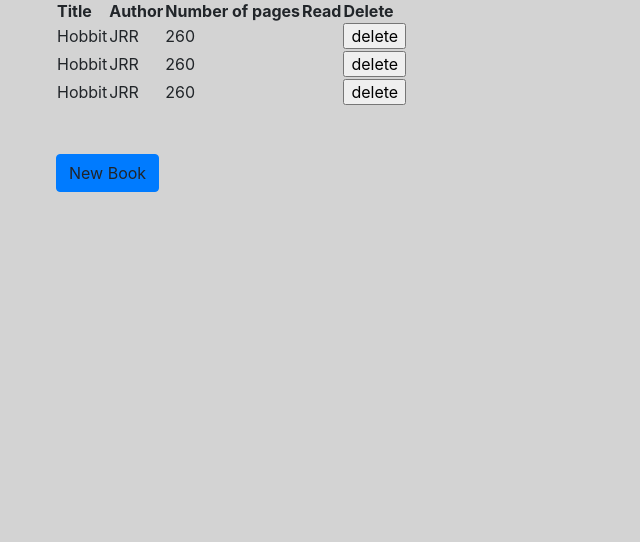
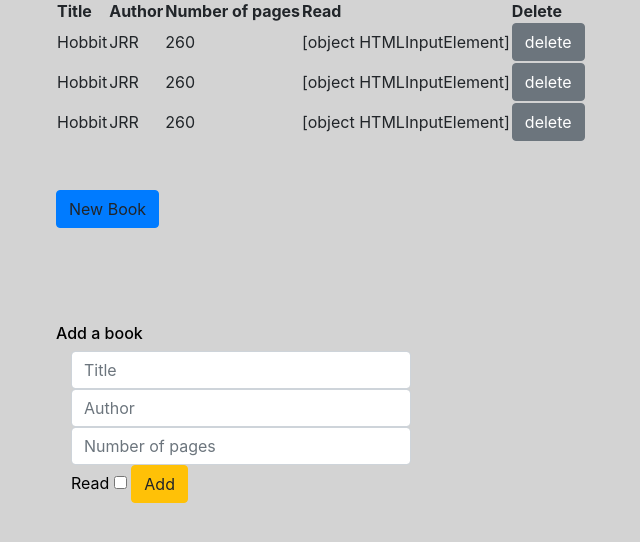
Before and after one commit to lucasmazo32/library, a plain HTML site: page index.html in a window 1280 px wide. Both pictures are taken after a click on the link "New Book". Shown: the whole page, without its empty margins (29-669 px from the left). Drawn offline with nearby package versions, Linux system fonts and the light colour scheme.

Commit message:
added more functions for the button creation, solved minor bug with the toggle class

```diff
--- a/assets/css/style.scss
+++ b/assets/css/style.scss
@@ -1,3 +1,7 @@
 body {
   background-color: lightgray;
 }
+
+#book-form {
+  color: black;
+}
--- a/assets/javascript/application.js
+++ b/assets/javascript/application.js
@@ -7,6 +7,18 @@ function Book(title, author, pages, have_read) {
   this.have_read = have_read
 };
 
+Book.prototype.createBtn = function(cont) {
+  var x = document.createElement("input");
+  x.setAttribute("type", "button");
+  x.setAttribute('id', `read-${cont}`);
+  x.setAttribute('value', '&#10004;');
+  x.setAttribute('class', 'btn btn-danger btn-success')
+  return x;
+};
+
+Book.prototype.readBook = function(e){
+  e.addEventListener('click', classList.toggle('btn-danger'))};
+
 function addBookToLibrary(newBook) {
   return myLibrary.push(newBook);
 };
@@ -15,19 +27,12 @@ let render = function (template, node) {
 	node.innerHTML = template;
 };
 
-
-/*const newBook = document.querySelector('.new-book')
-const newForm = document.querySelector('.new-form')
-newBook.addEventListener("click",
-newForm.classList.toggle('d-none')
-*/
 let createBtn = document.getElementById('create-new');
 let debbug = document.getElementById('debbug');
-let formSubmit = document.getElementById('form-submit');
+
 createBtn.onclick = function() {
   let bookForm = document.getElementById('book-form');
-  if (bookForm.style.display == 'none'){ bookForm.style.display = 'flex' }
-  else { bookForm.style.display = 'none' } };
+  bookForm.classList.toggle('d-none')};
 
 const book1 = new Book('Hobbit', 'JRR', 260, false);
 addBookToLibrary(book1);
@@ -37,7 +42,7 @@ addBookToLibrary(book1);
 let cont = 0;
 
 template = myLibrary.map(
-    x => `<tr><td>${x.title}</td><td>${x.author}</td><td>${x.pages}</td><td></td><td><input type="button" value="delete" id="delete-${cont ++}"></td></tr>`
+    x => `<tr><td>${x.title}</td><td>${x.author}</td><td>${x.pages}</td><td>${x.createBtn(cont)}</td><td><input type="button" value="delete" class="btn btn-secondary" id="delete-${cont ++}"></td></tr>`
   );
 
 render(template.join(''), document.querySelector('#table-content'));
```
Also changed, not shown: assets/css/style.css, 1 other file.
